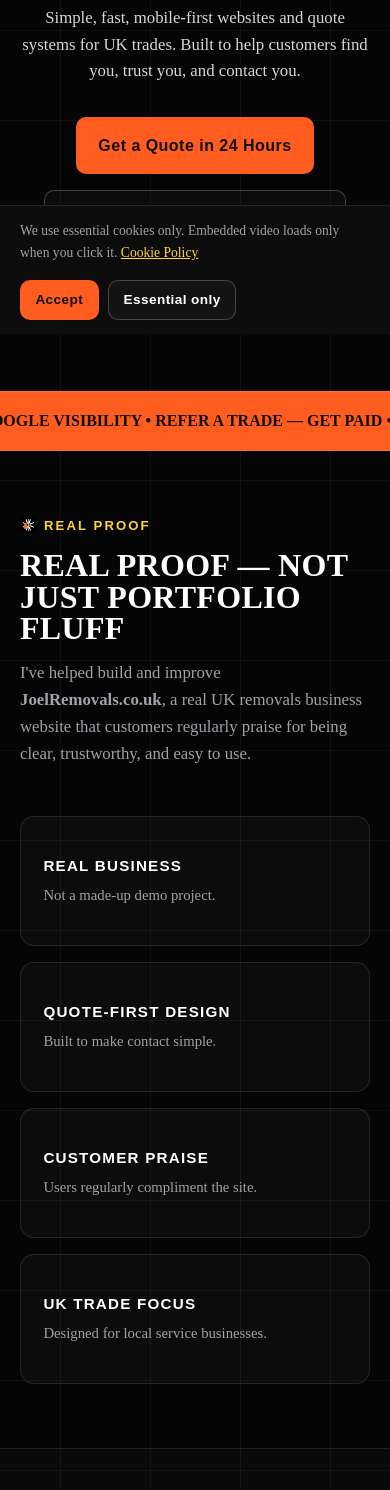
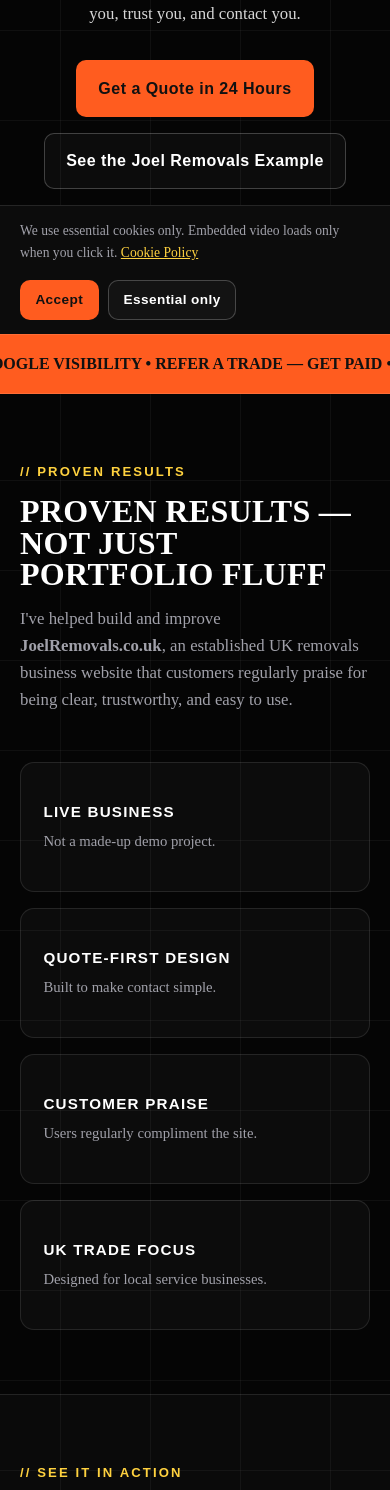
Before and after one commit to ajulojohn1-alt/portfolio, a plain HTML site: page index.html in a window 390 px wide. Shown: the part 510-2000 px from the top of the page. Drawn offline with Linux system fonts and the light colour scheme; a web font is replaced by a local one.

Commit message:
done 1808

```diff
--- a/index.html
+++ b/index.html
@@ -4,7 +4,7 @@
     <meta charset="UTF-8">
     <meta name="viewport" content="width=device-width, initial-scale=1.0">
     <title>Ajulo Web Solutions | Quote-Generating Websites for UK Trades</title>
-    <meta name="description" content="We build fast, mobile-first websites and quote systems for UK trades. Real proof with JoelRemovals.co.uk. Simple packages from £150.">
+    <meta name="description" content="We build fast, mobile-first websites and quote systems for UK trades. Live proof with JoelRemovals.co.uk. Simple packages from £150.">
     <link rel="icon" type="image/png" sizes="48x48" href="img/ajulo-mark.png">
     <link rel="icon" type="image/png" sizes="32x32" href="img/ajulo-mark.png">
     <link rel="apple-touch-icon" href="img/ajulo-mark.png">
@@ -46,15 +46,14 @@
         <!-- HERO -->
         <header class="hero">
             <div class="container hero-inner reveal">
-                <img src="img/ajulo-mark.png" alt="" class="hero-mark">
-                <span class="tag"><img src="img/ajulo-mark.png" alt="" class="tag-mark"> UK TRADES — QUOTE SYSTEMS</span>
+                <span class="tag">// UK TRADES — QUOTE SYSTEMS</span>
                 <h1>MORE QUOTE REQUESTS.<br><span class="outline">LESS ADMIN.</span></h1>
                 <p class="hero-sub">Simple, fast, mobile-first websites and quote systems for UK trades. Built to help customers find you, trust you, and contact you.</p>
                 <div class="hero-ctas">
                     <a class="btn btn-primary" href="#contact">Get a Quote in 24 Hours</a>
                     <a class="btn btn-secondary" href="#proof">See the Joel Removals Example</a>
                 </div>
-                <p class="hero-trust">Real proof with JoelRemovals.co.uk — a real UK removals business.</p>
+                <p class="hero-trust">Live example: JoelRemovals.co.uk — an established UK removals business.</p>
             </div>
         </header>
 
@@ -69,12 +68,12 @@
         <section id="proof" class="section-pad">
             <div class="container">
                 <div class="section-head reveal">
-                    <span class="tag"><img src="img/ajulo-mark.png" alt="" class="tag-mark"> REAL PROOF</span>
-                    <h2>REAL PROOF — NOT JUST PORTFOLIO FLUFF</h2>
-                    <p class="lead">I've helped build and improve <strong>JoelRemovals.co.uk</strong>, a real UK removals business website that customers regularly praise for being clear, trustworthy, and easy to use.</p>
+                    <span class="tag">// PROVEN RESULTS</span>
+                    <h2>PROVEN RESULTS — NOT JUST PORTFOLIO FLUFF</h2>
+                    <p class="lead">I've helped build and improve <strong>JoelRemovals.co.uk</strong>, an established UK removals business website that customers regularly praise for being clear, trustworthy, and easy to use.</p>
                 </div>
                 <div class="proof-grid">
-                    <div class="proof-card reveal"><strong>Real business</strong><span>Not a made-up demo project.</span></div>
+                    <div class="proof-card reveal"><strong>Live business</strong><span>Not a made-up demo project.</span></div>
                     <div class="proof-card reveal"><strong>Quote-first design</strong><span>Built to make contact simple.</span></div>
                     <div class="proof-card reveal"><strong>Customer praise</strong><span>Users regularly compliment the site.</span></div>
                     <div class="proof-card reveal"><strong>UK trade focus</strong><span>Designed for local service businesses.</span></div>
@@ -86,7 +85,7 @@
         <section id="walkthrough" class="section-pad alt">
             <div class="container">
                 <div class="section-head reveal">
-                    <span class="tag"><img src="img/ajulo-mark.png" alt="" class="tag-mark"> SEE IT IN ACTION</span>
+                    <span class="tag">// SEE IT IN ACTION</span>
                     <h2>SEE HOW A PROPER TRADE SITE SHOULD WORK</h2>
                     <p class="lead">A walkthrough of the type of high-converting trade website we build — using the same principles behind JoelRemovals.co.uk.</p>
                 </div>
@@ -109,13 +108,13 @@
         <section id="casestudy" class="section-pad">
             <div class="container">
                 <div class="section-head reveal">
-                    <span class="tag"><img src="img/ajulo-mark.png" alt="" class="tag-mark"> REAL CASE STUDY — FAMILY BUSINESS PROOF</span>
+                    <span class="tag">// LIVE CASE STUDY — FAMILY BUSINESS PROOF</span>
                     <h2>JOEL <span class="highlight">REMOVALS</span></h2>
-                    <p class="lead">A real UK removals business. A real website. A real enquiry flow. Scroll inside the frame — this is the live site.</p>
+                    <p class="lead">An active UK removals business. A working website. A genuine enquiry flow. Scroll inside the frame — this is the live site.</p>
                 </div>
                 <div class="case-grid">
                     <div class="case-copy reveal">
-                        <p>Joel Removals is a real UK removals business I have helped build and improve online over several years. The goal was simple: make the business easy to find, easy to trust, and easy to contact.</p>
+                        <p>Joel Removals is an established UK removals business I have helped build and improve online over several years. The goal was simple: make the business easy to find, easy to trust, and easy to contact.</p>
                         <p>The website focuses on what matters to customers: clear services, quick contact, trust signals, mobile usability, and a simple quote path. Customers have regularly praised the website for being clear and reassuring.</p>
                         <ul class="case-list">
                             <li>Website structure and page layout</li>
@@ -126,7 +125,7 @@
                             <li>Trust and credibility presentation</li>
                         </ul>
                         <div class="case-badges">
-                            <div class="proof-card"><strong>Real business</strong><span>Not a demo project.</span></div>
+                            <div class="proof-card"><strong>Live business</strong><span>Not a demo project.</span></div>
                             <div class="proof-card"><strong>Quote flow</strong><span>Simple contact path.</span></div>
                             <div class="proof-card"><strong>Customer trust</strong><span>Clear and reassuring.</span></div>
                             <div class="proof-card"><strong>Mobile ready</strong><span>Built for phone users.</span></div>
@@ -148,7 +147,7 @@
         <section id="what" class="section-pad alt">
             <div class="container">
                 <div class="section-head reveal">
-                    <span class="tag"><img src="img/ajulo-mark.png" alt="" class="tag-mark"> WHAT WE BUILD</span>
+                    <span class="tag">// WHAT WE BUILD</span>
                     <h2>WHAT WE BUILD FOR TRADES</h2>
                     <p class="lead">Your website should do three things: make you look credible, make it easy to contact you, and help customers request a quote without friction.</p>
                 </div>
@@ -168,7 +167,7 @@
             <div class="container">
                 <div class="fit-grid">
                     <div class="reveal">
-                        <span class="tag"><img src="img/ajulo-mark.png" alt="" class="tag-mark"> WHO THIS IS FOR</span>
+                        <span class="tag">// WHO THIS IS FOR</span>
                         <h2>BUILT FOR UK TRADES THAT WANT MORE ENQUIRIES</h2>
                         <p class="lead">We work best with sole traders and small trade businesses that need a professional online presence without unnecessary complexity.</p>
                         <ul class="fit-list">
@@ -193,7 +192,7 @@
         <section id="packages" class="section-pad alt">
             <div class="container">
                 <div class="section-head reveal">
-                    <span class="tag"><img src="img/ajulo-mark.png" alt="" class="tag-mark"> SIMPLE PRICING — NO NONSENSE</span>
+                    <span class="tag">// SIMPLE PRICING — NO NONSENSE</span>
                     <h2>CHOOSE YOUR PACKAGE</h2>
                     <p class="lead">Clear scope. Fast delivery. Built for trades that want more enquiries without unnecessary complexity.</p>
                 </div>
@@ -236,8 +235,8 @@
             <div class="container">
                 <div class="referral-panel reveal">
                     <div>
-                        <span class="tag"><img src="img/ajulo-mark.png" alt="" class="tag-mark"> REFER A TRADE — GET PAID</span>
-                        <h2><img src="img/ajulo-mark.png" alt="" class="panel-mark"> REFER A TRADE.<br>GET PAID.</h2>
+                        <span class="tag">// REFER A TRADE — GET PAID</span>
+                        <h2>REFER A TRADE.<br>GET PAID.</h2>
                         <p class="lead">Know a tradesperson who needs a proper website? Refer them — they get money off, you get cash when they go live.</p>
                         <ul class="referral-steps">
                             <li><span class="n">1</span> Send us their name and contact details using the form.</li>
@@ -274,7 +273,7 @@
         <section id="process" class="section-pad alt">
             <div class="container">
                 <div class="section-head reveal">
-                    <span class="tag"><img src="img/ajulo-mark.png" alt="" class="tag-mark"> HOW IT WORKS</span>
+                    <span class="tag">// HOW IT WORKS</span>
                     <h2>A SIMPLE PROCESS WITH CLEAR STEPS</h2>
                     <p class="lead">No confusion. No bloated agency process. Just a practical route from enquiry to launch.</p>
                 </div>
@@ -292,11 +291,11 @@
             <div class="container">
                 <div class="why-grid">
                     <div class="reveal">
-                        <span class="tag"><img src="img/ajulo-mark.png" alt="" class="tag-mark"> WHY WORK WITH AJULO</span>
+                        <span class="tag">// WHY WORK WITH AJULO</span>
                         <h2>PRACTICAL. PROVEN. NO OVERPROMISING.</h2>
                         <p class="lead">I'm not trying to sell you a bloated agency package. I build practical websites for trades that need to look professional and make it easy for customers to get in touch.</p>
                         <ul class="why-list">
-                            <li>Real trade business experience</li>
+                            <li>Hands-on trade business experience</li>
                             <li>Focused on quote generation</li>
                             <li>Fast, simple delivery</li>
                             <li>Clear scope and pricing</li>
@@ -306,7 +305,7 @@
                     <div class="testimonial-card reveal">
                         <h3>What people say</h3>
                         <p>Customers have regularly praised the Joel Removals website for being clear, easy to use, and reassuring.</p>
-                        <div class="testimonial-source">Real feedback from a real UK removals business</div>
+                        <div class="testimonial-source">Feedback from an active UK removals business</div>
                     </div>
                 </div>
             </div>
@@ -315,7 +314,7 @@
         <!-- FAQ -->
         <section id="faq" class="section-pad alt">
             <div class="container">
-                <div class="section-head reveal"><span class="tag"><img src="img/ajulo-mark.png" alt="" class="tag-mark"> FAQS</span><h2>COMMON QUESTIONS</h2></div>
+                <div class="section-head reveal"><span class="tag">// FAQS</span><h2>COMMON QUESTIONS</h2></div>
                 <div class="faq-list">
                     <details class="faq-item reveal"><summary>Does the one-page site include a quote form?</summary><p>Yes. Every build — including the one-page Quote Starter — includes a working quote/contact form that notifies you the moment a customer submits it, plus click-to-call.</p></details>
                     <details class="faq-item reveal"><summary>Do you guarantee Google rankings?</summary><p>No. We improve your visibility and enquiry setup, but rankings depend on competition, reviews, content, and time.</p></details>
@@ -335,7 +334,7 @@
         <section id="contact" class="section-pad">
             <div class="container">
                 <div class="section-head reveal">
-                    <span class="tag"><img src="img/ajulo-mark.png" alt="" class="tag-mark"> READY TO GET STARTED?</span>
+                    <span class="tag">// READY TO GET STARTED?</span>
                     <h2>READY FOR MORE QUOTE REQUESTS?</h2>
                     <p class="lead">Tell me about your trade and I'll recommend the simplest way to get you online and make it easier for customers to contact you.</p>
                 </div>
@@ -376,7 +375,7 @@
                 <div class="footer-brand">
                     <img src="img/ajulo-web-solutions.png" alt="Ajulo Web Solutions" class="footer-logo">
                     <p>UK-focused web studio building quote-generating websites for trades.</p>
-                    <div class="venture-line"><img src="img/ajulo-mark.png" alt="AJULO" class="venture-mark"> Ajulo Web Solutions is an AJULO venture.</div>
+                    <div class="venture-line"><img src="img/ajulo-umbrella.png" alt="AJULO" class="venture-mark"> Ajulo Web Solutions is an AJULO venture.</div>
                 </div>
                 <div class="footer-links">
                     <a href="#proof">Proof</a>
--- a/styles.css
+++ b/styles.css
@@ -37,12 +37,7 @@ p{color:#ddd}
 .logo-img{height:80px;width:auto;display:block;mix-blend-mode:lighten}
 .footer-logo{height:110px;width:auto;display:block;mix-blend-mode:lighten;margin-bottom:.6rem}
 .venture-line{display:flex;align-items:center;gap:.75rem;margin-top:1.25rem;color:var(--muted);font-size:.9rem;font-family:var(--font-ui)}
-.venture-mark{height:24px;width:auto;mix-blend-mode:lighten}
-
-/* BRAND ICON PLACEMENTS */
-.hero-mark{height:48px;width:auto;display:block;margin:0 auto 1.5rem;mix-blend-mode:lighten}
-.tag-mark{height:16px;width:auto;mix-blend-mode:lighten;flex-shrink:0}
-.panel-mark{height:32px;width:auto;mix-blend-mode:lighten;vertical-align:middle;margin-right:12px;margin-bottom:8px}
+.venture-mark{height:32px;width:auto;mix-blend-mode:lighten}
 
 .announcement{background:var(--gold);color:#161616;text-align:center;padding:.75rem 1rem;font-family:var(--font-ui);font-size:.9rem;font-weight:700}
 .announcement strong{color:#7c2d12}
@@ -92,7 +87,7 @@ p{color:#ddd}
 
 /* LIVE JOEL REMOVALS IFRAME — SCROLLABLE */
 .case-screen{
-    height:700px;
+    height:600px;
     overflow-y:scroll;
     background:#fff;
     scrollbar-width:thin;
@@ -104,13 +99,13 @@ p{color:#ddd}
 .case-screen::-webkit-scrollbar-thumb{background:var(--accent);border-radius:5px}
 .case-screen iframe{
     width:100%;
-    height:3200px;
+    height:2400px;
     border:0;
     display:block;
     background:#fff;
 }
 @media (max-width:1000px){.case-screen{height:500px}}
-@media (max-width:760px){.case-screen{height:400px}.case-screen iframe{height:2400px}}
+@media (max-width:760px){.case-screen{height:400px}.case-screen iframe{height:1800px}}
 
 .feature-grid{display:grid;grid-template-columns:repeat(3,minmax(0,1fr));gap:1rem}
 .feature-card p{color:var(--muted);font-size:.95rem}
@@ -220,6 +215,5 @@ footer{border-top:1px solid var(--line);padding:3rem 0;background:rgba(255,255,2
     .cookie-bar{flex-direction:column;align-items:flex-start}
     .logo-img{height:56px}
     .footer-logo{height:80px}
-    .hero-mark{height:36px}
-    .panel-mark{height:24px}
+    .venture-mark{height:24px}
 }
```
